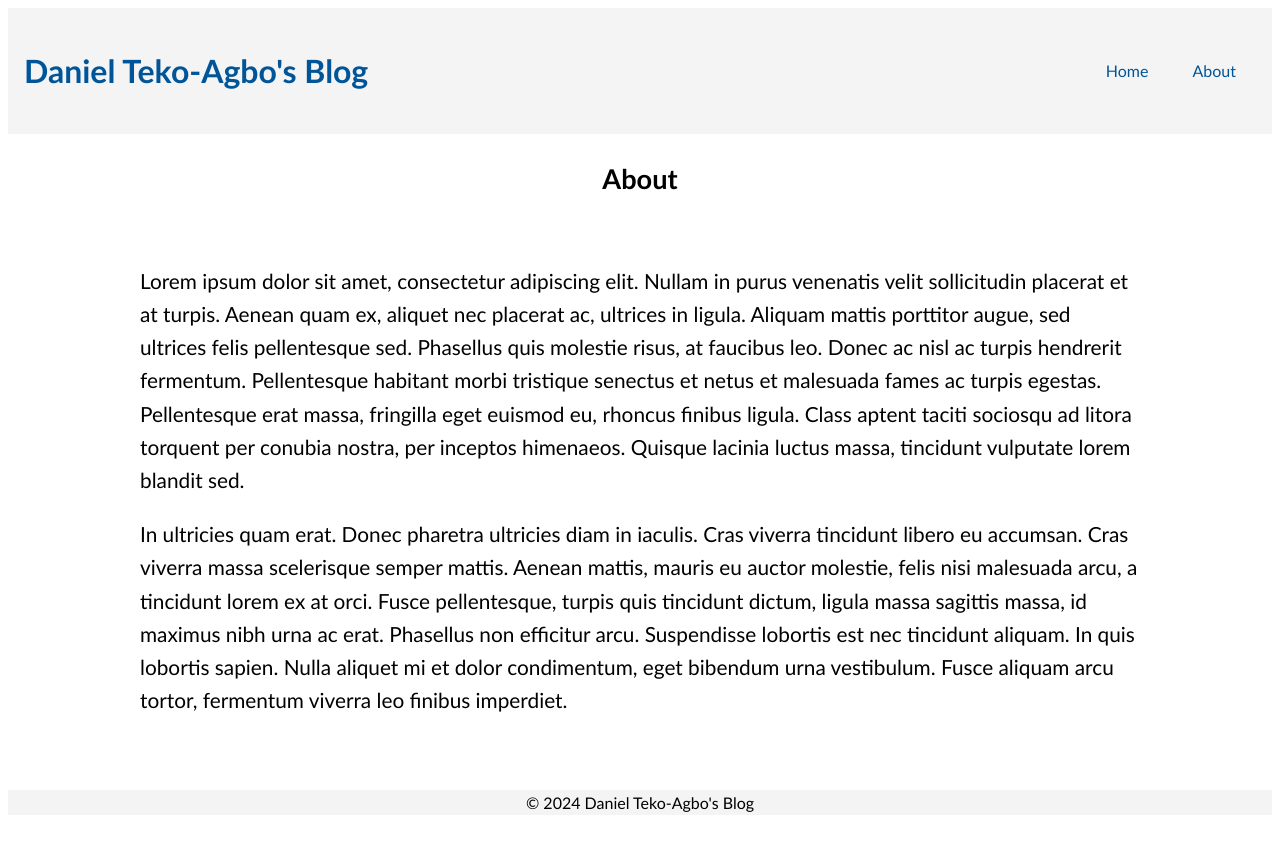
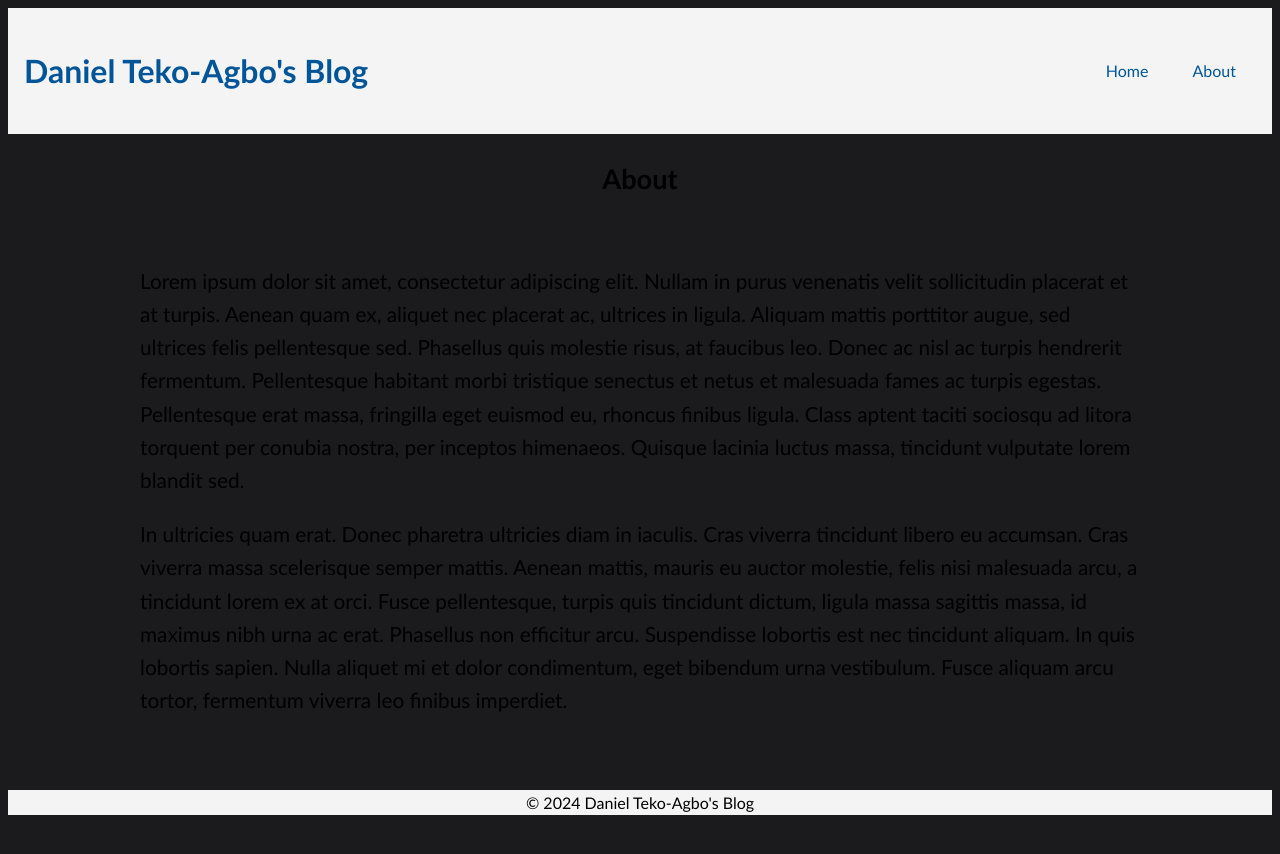
Before and after one commit to DanielTeko-Agbo/blog, a Jekyll site: the page built from about.md, in a window 1280 px wide. Shown: the top 854 px of the page. Built offline with Jekyll 4.4.1, drawn with Linux system fonts in a browser that asks for light colours.

Commit message:
Changed Background Styling

```diff
--- a/assets/css/style.css
+++ b/assets/css/style.css
@@ -1,6 +1,7 @@
 body {
     font-family: Gill Sans, sans-serif;
     line-height: 1.6;
+    background-color: rgb(27, 27, 30);
 }
 
 .decent {
@@ -72,7 +73,7 @@ footer {
   height: 200px;
   margin-bottom: 20px;
   border-radius: 10px;
-  background-color: #fff;
+  background-color: rgb(68, 69, 70);
   border: 2px solid #ddd;
   font-size: 18px;
   overflow: hidden;
```
